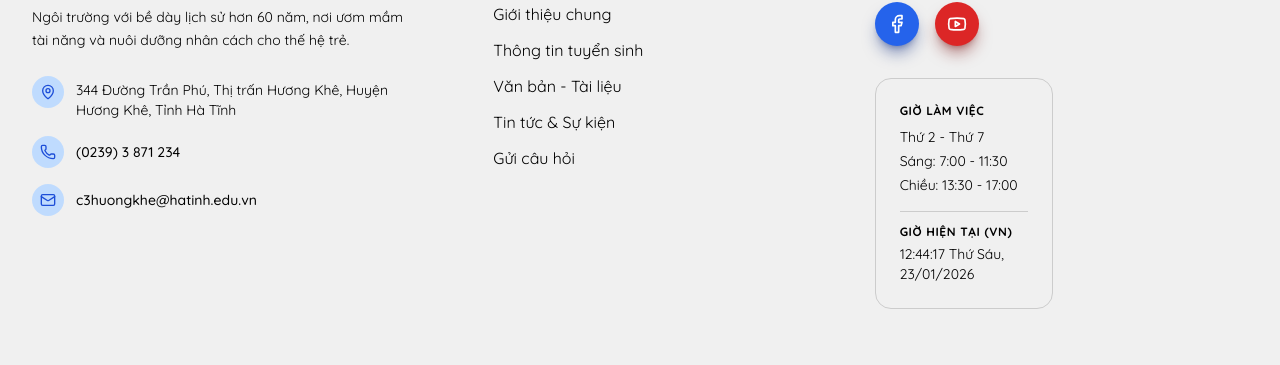
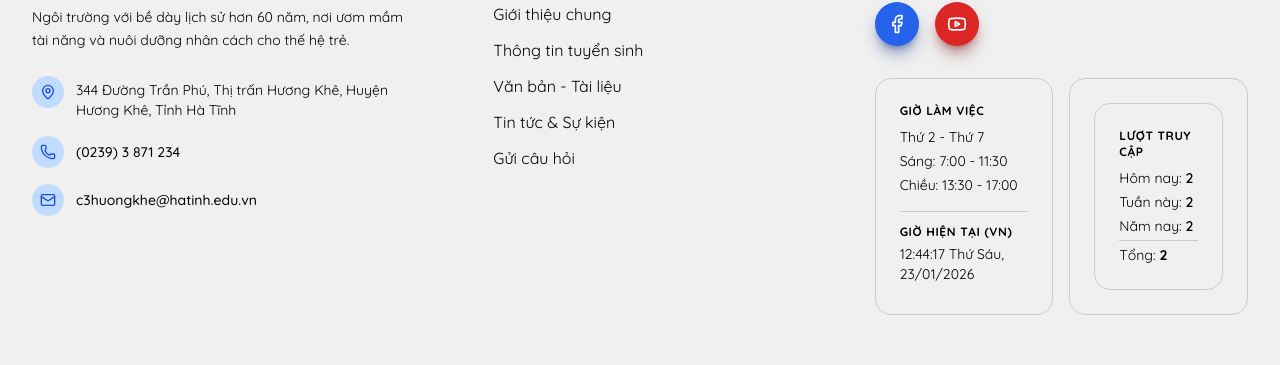
Before and after one commit to cuonghk1108/WEB_THPT_HUONG_KHE, a React (Vite) app: page /tin-tuc in a window 1280 px wide. Shown: the part 2061-2426 px from the top of the page. Built offline with nearby package versions, Linux system fonts and the light colour scheme; no server answers.

Commit message:
Add VisitorCounter display to Footer

```diff
--- a/components/Footer.tsx
+++ b/components/Footer.tsx
@@ -106,6 +106,9 @@ const Footer: React.FC = () => {
                 <CurrentTime />
               </div>
 
+              <div className="bg-slate-200 dark:bg-white/5 p-6 rounded-2xl border border-slate-300 dark:border-white/10">
+                <VisitorCounter />
+              </div>
             </div>
           </div>
         </div>
```
